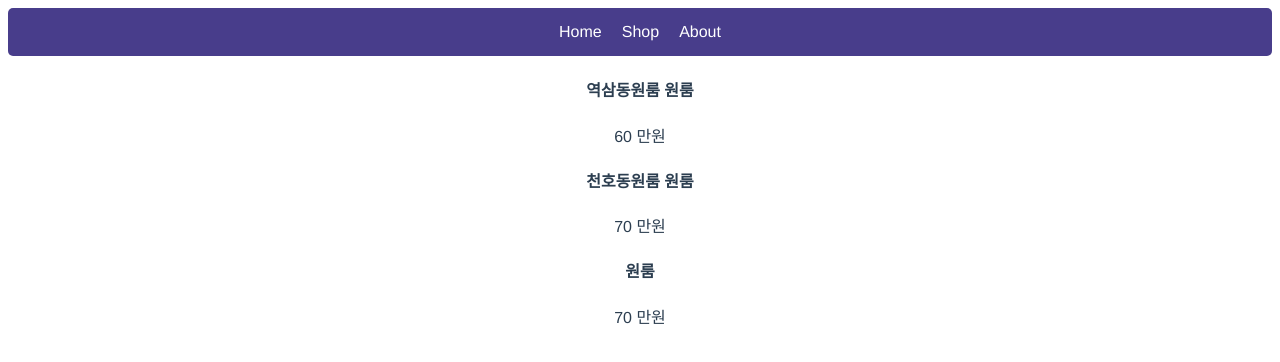
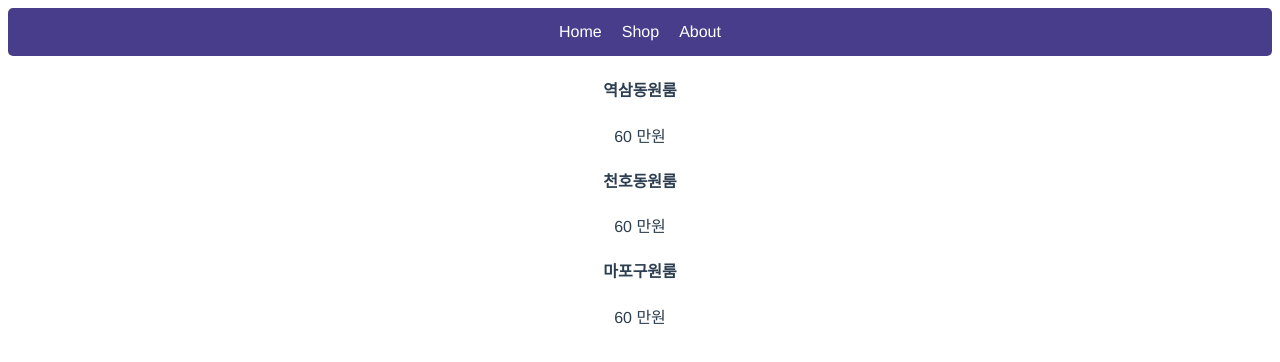
Before and after one commit to yeo-seoyun/codingapple-vue, a Vue app: page / in a window 1280 px wide. Shown: the top 362 px of the page. Built offline with nearby package versions, Linux system fonts and the light colour scheme.

Commit message:
v-for 사용하여 데이터 반복

```diff
--- a/src/App.vue
+++ b/src/App.vue
@@ -15,18 +15,10 @@
     -> 오른쪽 변수는 1씩 증가하는 정수
     -->
 
-  <div>
-    <!-- {{ logo }} -->
-    <h4>{{ products[0] }} 원룸</h4>
+  <div v-for="(상가,i) in products" :key="i">
+    <h4>{{ 상가 }}</h4>
+    <!-- <h4>{{ products[i] }}</h4> -->
     <p>60 만원</p>
-  </div>
-  <div>
-    <h4>{{ products[1] }} 원룸</h4>
-    <p>70 만원</p>
-  </div>
-  <div>
-    <h4>{{ products[3] }} 원룸</h4>
-    <p>70 만원</p>
   </div>
 
 </template>
```
